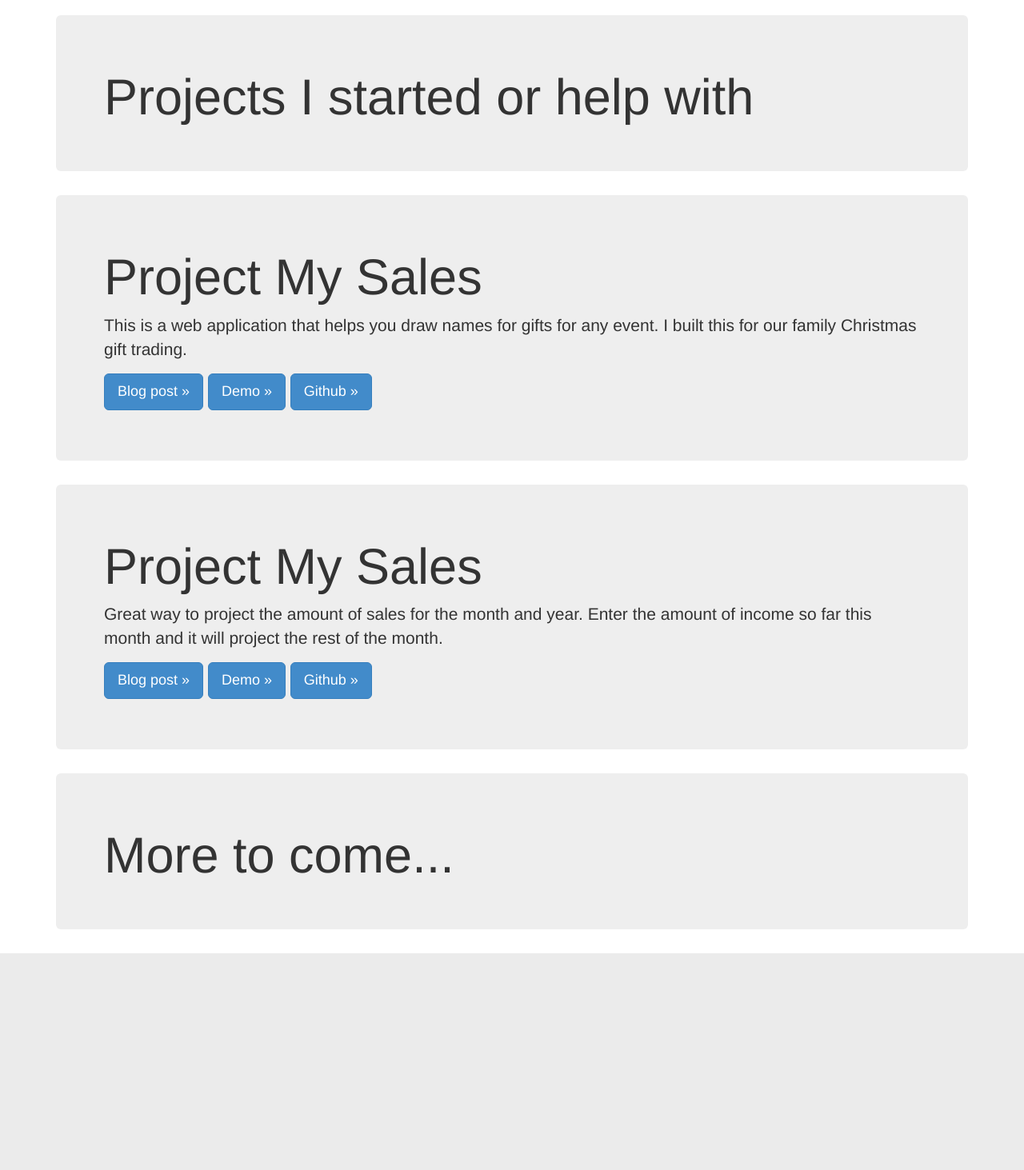
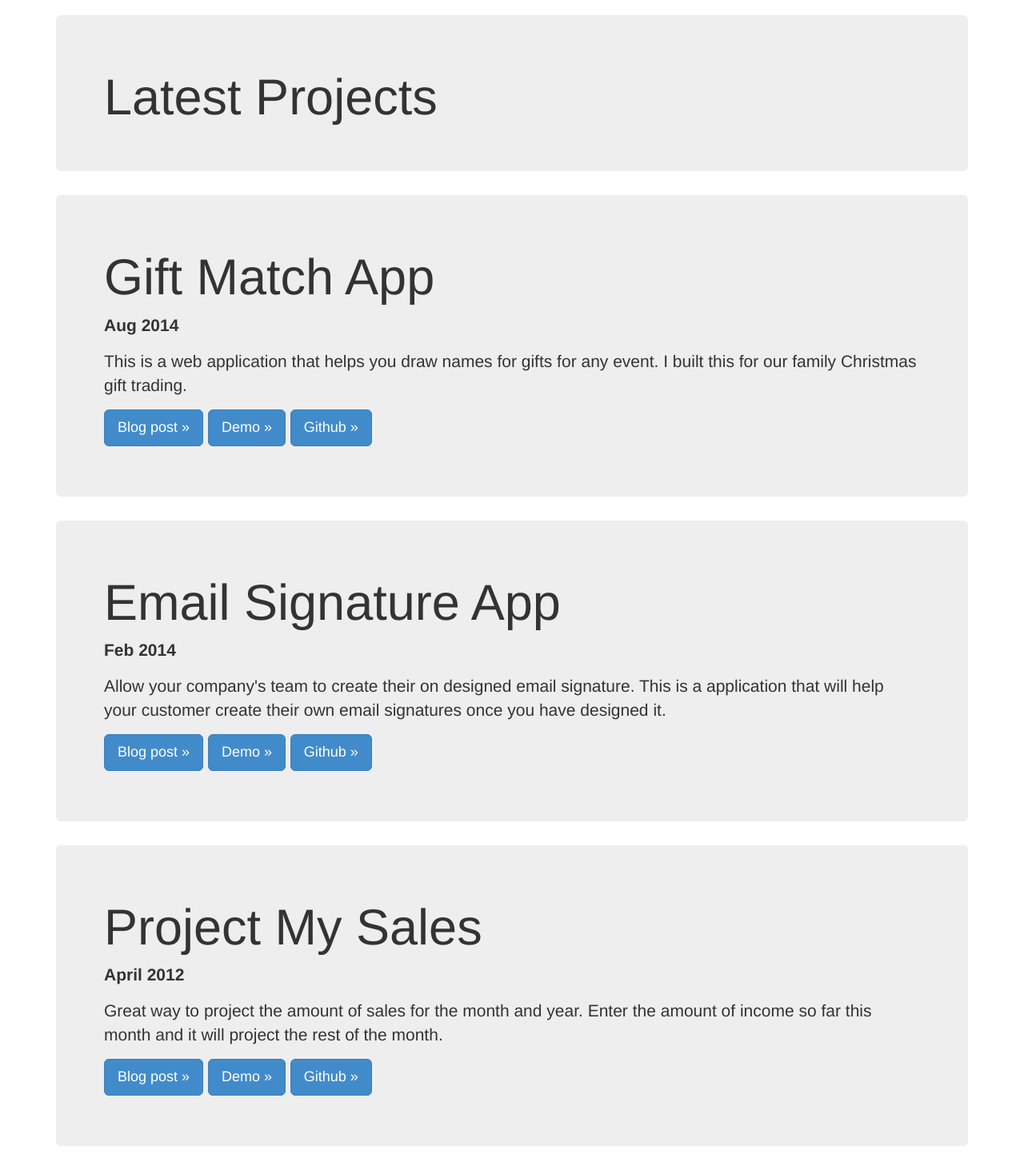
Before and after one commit to slightblaze/chancesmith-site, a PHP site: page /projects.php in a window 1280 px wide. Shown: the part 51-1514 px from the top of the page at 80% size. Before the commit the page ends 1243 px from the top, so only its background shows below. Run offline with PHP 8.4, Linux system fonts and the light colour scheme; some libraries are stand-ins or nearby versions.

Commit message:
update projects hub

```diff
--- a/project/index.php
+++ b/project/index.php
@@ -61,10 +61,6 @@
         </p>
       </div>
 
-      <div class="jumbotron">
-        <h1>More to come...</h1>
-      </div>
-
     </div> <!-- /container -->
 
     <!-- jQuery (necessary for Bootstrap's JavaScript plugins) -->
--- a/projects.php
+++ b/projects.php
@@ -25,11 +25,12 @@
 
       <!-- Main component for a tools -->
       <div class="jumbotron">
-        <h1>Projects I started or help with</h1>
+        <h1>Latest Projects</h1>
       </div>
 
       <div class="jumbotron pms">
-        <h1>Project My Sales</h1>
+        <h1>Gift Match App</h1>
+        <p><strong>Aug 2014</strong></p>
         <p>This is a web application that helps you draw names for gifts for any event. I built this for our family Christmas gift trading.</p>
         <p>
           <a class="btn btn-lg btn-primary" href="http://blog.chancesmith.org/gift-match-app/" role="button">Blog post &raquo;</a>
@@ -39,17 +40,25 @@
       </div>
 
       <div class="jumbotron pms">
+        <h1>Email Signature App</h1>
+        <p><strong>Feb 2014</strong></p>
+        <p>Allow your company's team to create their on designed email signature. This is a application that will help your customer create their own email signatures once you have designed it.</p>
+        <p>
+          <a class="btn btn-lg btn-primary" href="http://blog.chancesmith.org/gift-match-app/" role="button">Blog post &raquo;</a>
+          <a class="btn btn-lg btn-primary" href="/project/giftmatch" role="button">Demo &raquo;</a>
+          <a class="btn btn-lg btn-primary" href="https://github.com/chancesmith/chancesmith-site/tree/master/project/giftmatch" role="button">Github &raquo;</a>
+        </p>
+      </div>
+
+      <div class="jumbotron pms">
         <h1>Project My Sales</h1>
+        <p><strong>April 2012</strong></p>
         <p>Great way to project the amount of sales for the month and year. Enter the amount of income so far this month and it will project the rest of the month.</p>
         <p>
           <a class="btn btn-lg btn-primary" href="http://blog.chancesmith.org/project-my-sales/" role="button">Blog post &raquo;</a>
           <a class="btn btn-lg btn-primary" href="/project/project-my-sales" role="button">Demo &raquo;</a>
           <a class="btn btn-lg btn-primary" href="https://github.com/chancesmith/chancesmith-site/tree/master/project/project-my-sales" role="button">Github &raquo;</a>
         </p>
-      </div>
-
-      <div class="jumbotron">
-        <h1>More to come...</h1>
       </div>
 
     </div> <!-- /container -->
```
